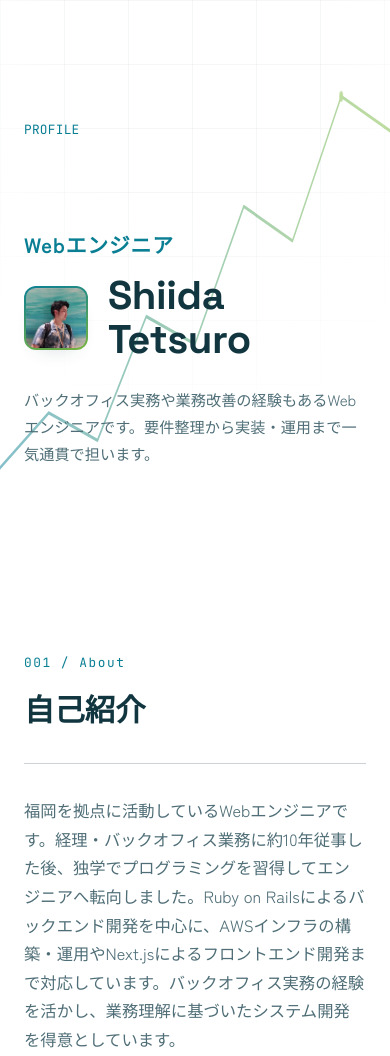
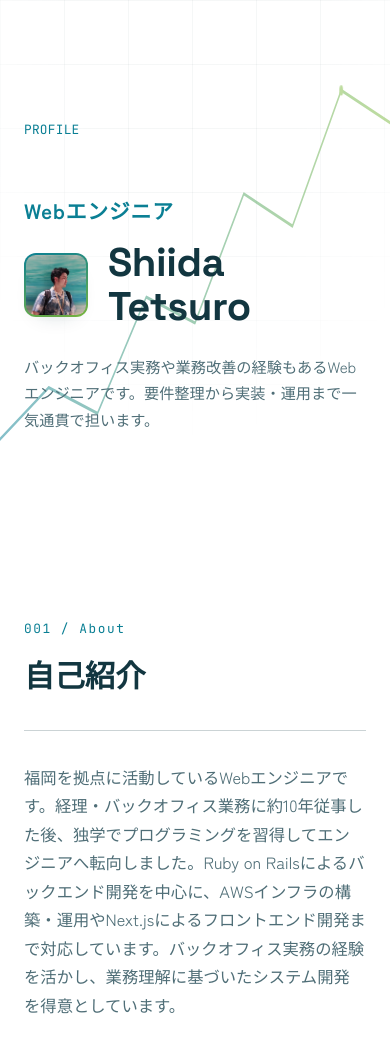
Before and after one commit to shiida-tech/my-profile, a plain HTML site: page index.html in a window 390 px wide. Shown: the top 1056 px of the page. Drawn offline with Linux system fonts and the light colour scheme.

Commit message:
ヒーローの余白バランスと本文幅を調整

```diff
--- a/styles.css
+++ b/styles.css
@@ -161,7 +161,7 @@ img { max-width: 100%; display: block; }
 .hero__meta {
   font-size: 0.8rem;
   color: var(--blue);
-  margin-bottom: clamp(3rem, 10vh, 6rem);
+  margin-bottom: clamp(1.75rem, 6vh, 3.5rem);
   letter-spacing: 0.12em;
 }
 
@@ -183,7 +183,7 @@ img { max-width: 100%; display: block; }
 
 .hero__lead {
   margin-top: 1.5rem;
-  max-width: 44rem;
+  max-width: var(--measure);
   font-size: clamp(0.95rem, 2vw, 1.05rem);
   color: var(--ink-soft);
 }
```
